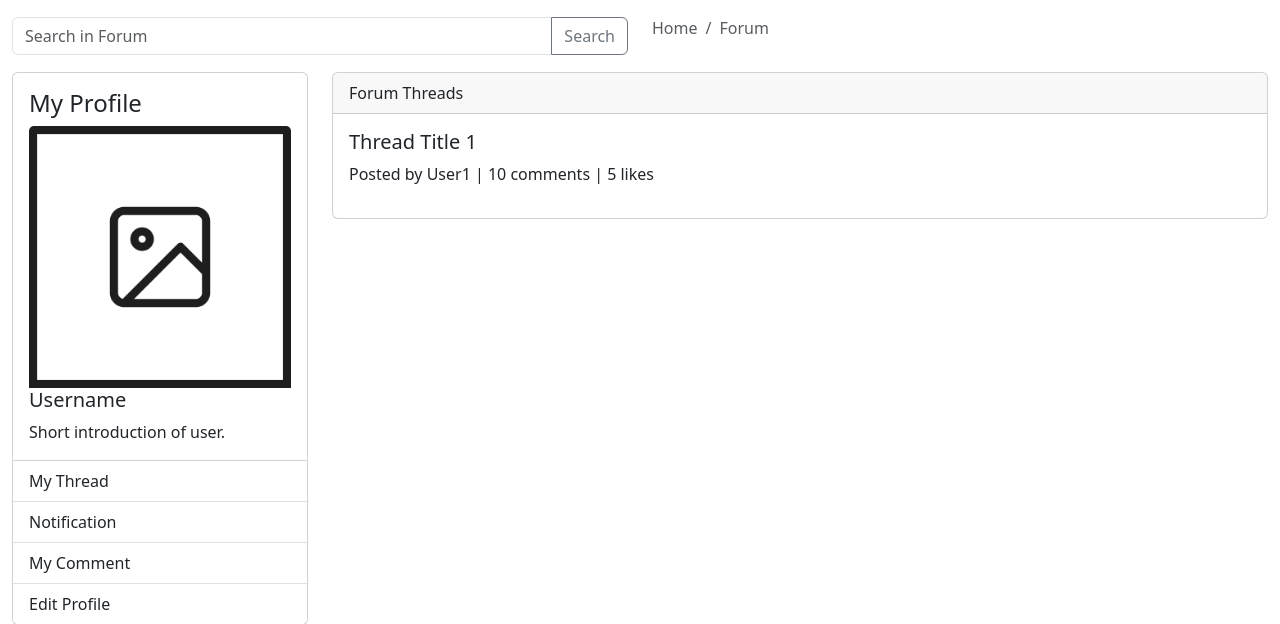
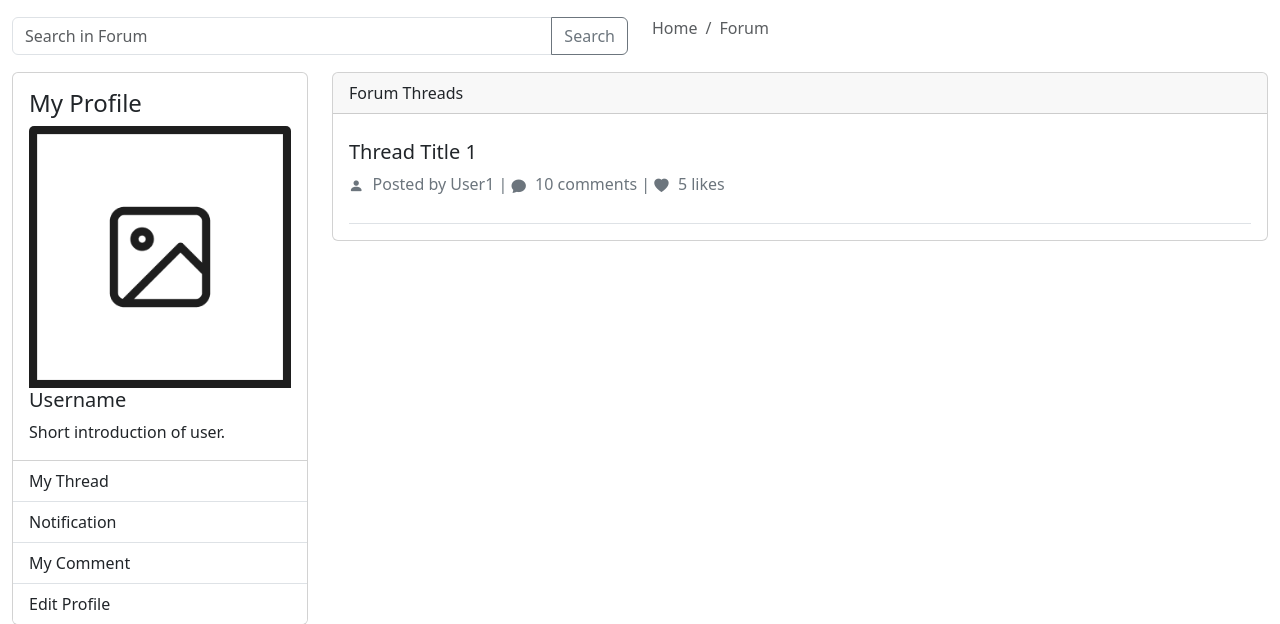
Before and after one commit to julaluxx/UniConnect, a PHP site: page / in a window 1280 px wide. Shown: the part 56-680 px from the top of the page. Run offline with PHP 8.4, Linux system fonts and the light colour scheme.

Commit message:
Enhance thread metadata display

```diff
--- a/index.html
+++ b/index.html
@@ -95,11 +95,15 @@
                 <div class="card">
                     <div class="card-header">Forum Threads</div>
                     <div class="card-body">
+                        <!-- Threads -->
                         <div class="thread">
                             <h5 class="thread-title">Thread Title 1</h5>
-                            <p class="thread-meta">Posted by User1 | 10 comments | 5 likes</p>
+                            <p class="thread-meta">
+                                <i class="bi bi-person-fill"></i> Posted by User1 |
+                                <i class="bi bi-chat-fill"></i> 10 comments |
+                                <i class="bi bi-heart-fill"></i> 5 likes
+                            </p>
                         </div>
-                        <!-- Threads อื่นๆ -->
                     </div>
                 </div>
             </div>
--- a/style.css
+++ b/style.css
@@ -6,3 +6,17 @@ body {
     padding: 0;
     background-color: #ffffff;
 }
+
+/* style.css */
+.thread-meta i {
+  margin-right: 5px;
+  font-size: 0.9rem;
+  vertical-align: middle;
+}
+.thread-meta {
+  color: #6c757d;
+}
+.thread {
+  padding: 10px 0;
+  border-bottom: 1px solid #dee2e6;
+}
```
